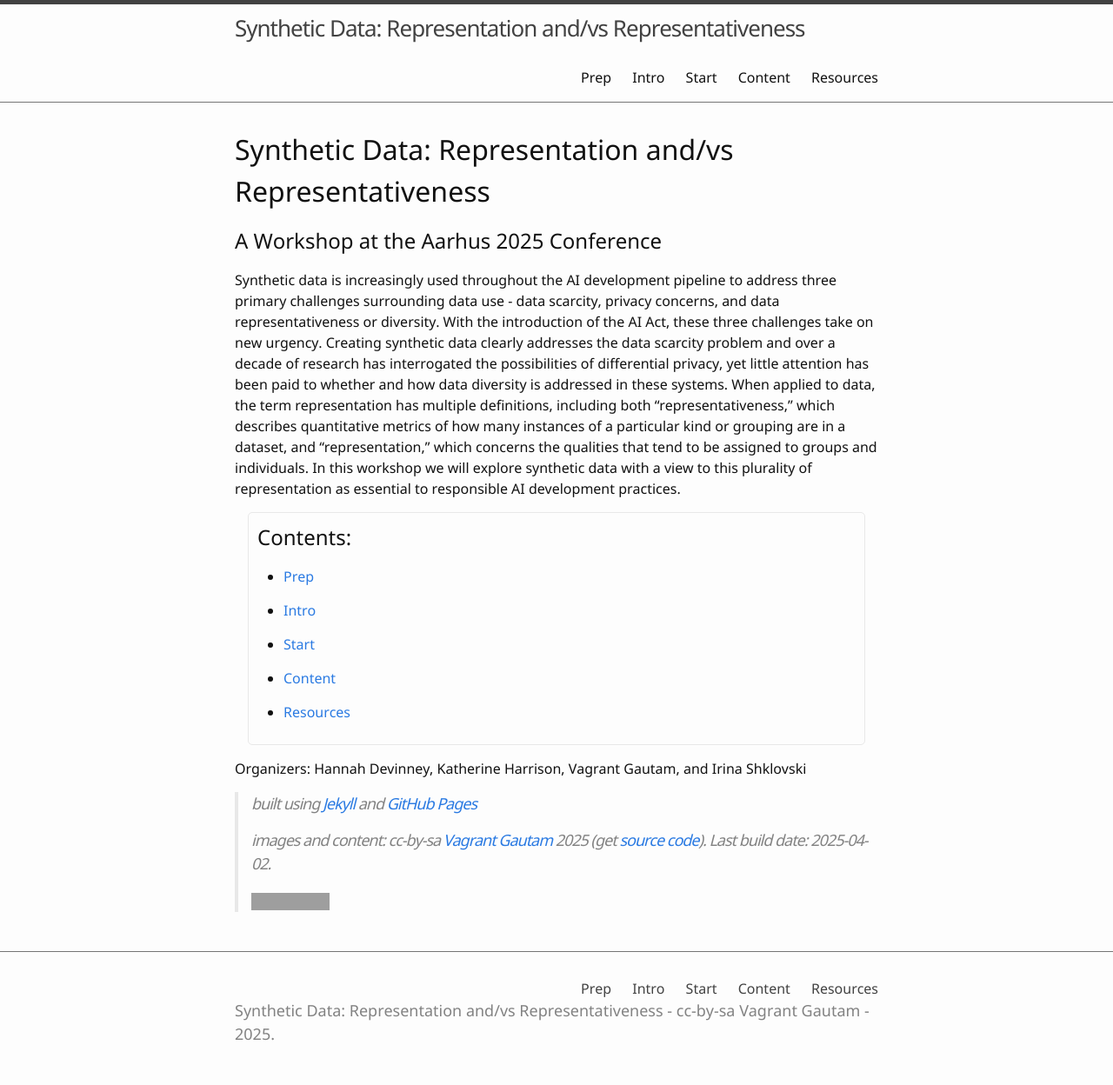
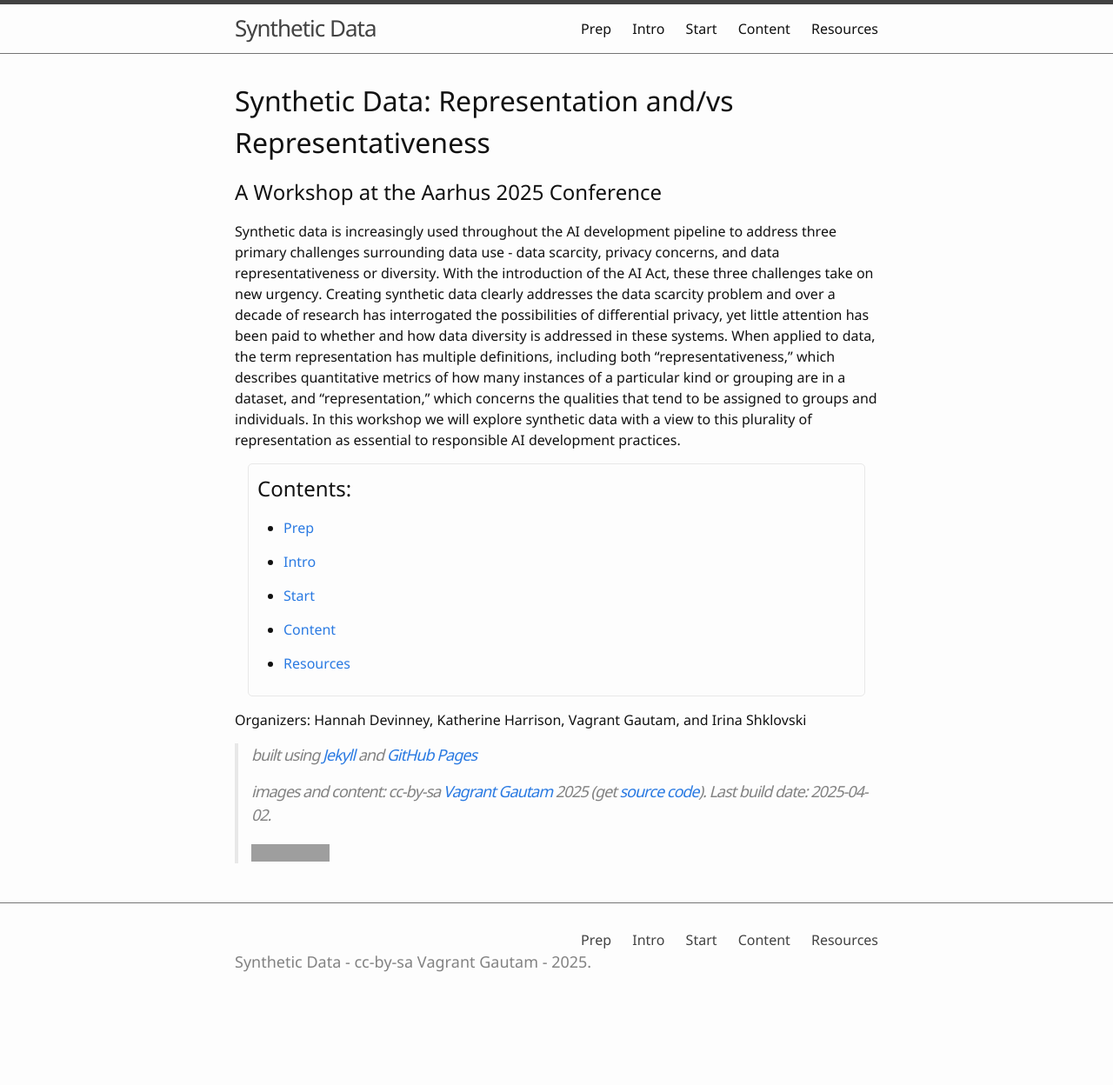
Before and after one commit to synthetic-data-workshop/synthetic-data-workshop.github.io, a Jekyll site: the page built from index.md, in a window 1280 px wide. Shown: the whole page at 87% size. Built offline with Jekyll 4.4.1, drawn with Linux system fonts in a browser that asks for light colours; after the commit the page ends 1165 px from its top, so only the background shows below that; grey boxes are pictures that could not be loaded.

Commit message:
shorten website title

```diff
--- a/_config.yml
+++ b/_config.yml
@@ -8,7 +8,7 @@
 
 # Site settings
 # title appears in the header
-title: "Synthetic Data: Representation and/vs Representativeness"
+title: "Synthetic Data"
 # description and keywords for meta tags
 description: "Workshop on synthetic data at the Aarhus Conference 2025"
 keywords: "synthetic, data, AI, NLP, ML, Aarhus, critical theory, computing, conference, workshop"
```
